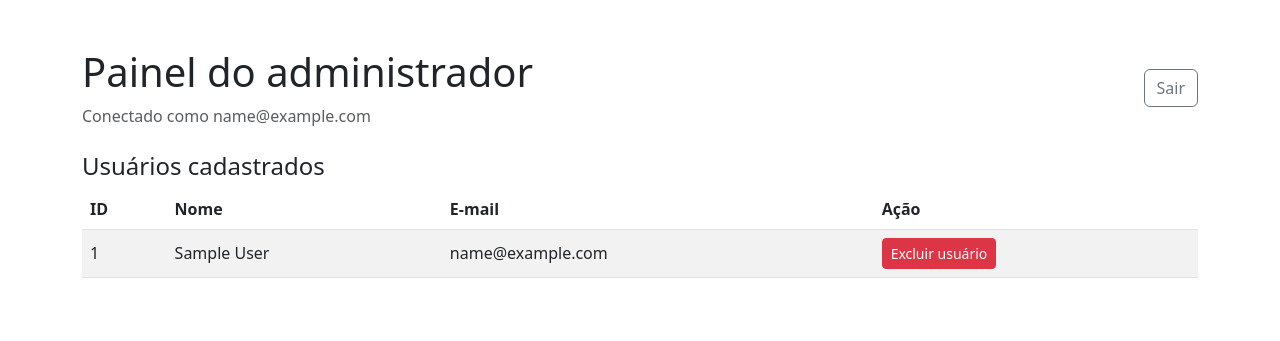
After one commit to luizhenriquesccp/RespiraAi, a Flask app: page /administrador/painel in a window 1280 px wide. The commit adds this page. Shown: the top 341 px of the page. Run offline with Flask 3, Linux system fonts and the light colour scheme; the visitor is signed in with stand-in values (Sample User, id 1); parts of the project's set-up code (start-up, migrations or seed data) failed here and were passed over.

Commit message:
Criar tipo de usuario ADM
Usuario adm criado

```diff
--- a/app/routes.py
+++ b/app/routes.py
@@ -404,9 +404,11 @@ def login_administrador():
             erro="E-mail ou senha incorretos.",
         )
 
-    # Sessão própria, separada da sessão de usuário comum.
+    # Limpa eventual sessão de usuário comum: os acessos ficam separados.
+    session.pop("usuario", None)
     session["administrador"] = administrador.email
-    return redirect(url_for("index"))
+
+    return redirect(url_for("painel_administrador"))
 
 
 @app.route("/administrador/cadastro", methods=["GET", "POST"])
@@ -450,5 +452,59 @@ def cadastro_administrador():
             erro="Não foi possível cadastrar o administrador.",
         )
 
-    flash("Cadastro de administrador realizado. Faça login.")
+    flash("Cadastro realizado. Entre com seu e-mail e senha.")
     return redirect(url_for("login_administrador"))
+
+
+@app.route("/administrador/painel")
+def painel_administrador():
+    if not session.get("administrador"):
+        return redirect(url_for("login_administrador"))
+
+    usuarios = db.session.scalars(
+        select(Usuario).order_by(Usuario.id.asc())
+    ).all()
+
+    return render_template(
+        "painel_administrador.html",
+        usuarios=usuarios,
+        administrador=session["administrador"],
+    )
+
+
+@app.route("/administrador/usuario/<int:id>/excluir", methods=["POST"])
+def excluir_usuario(id):
+    if not session.get("administrador"):
+        return redirect(url_for("login_administrador"))
+
+    usuario = db.session.get(Usuario, id)
+
+    if not usuario:
+        flash("Usuário não encontrado.")
+        return redirect(url_for("painel_administrador"))
+
+    try:
+        # Remove primeiro as práticas ligadas ao usuário, para evitar
+        # violação da chave estrangeira.
+        praticas = db.session.scalars(
+            select(Pratica).where(Pratica.id_usuario == usuario.id)
+        ).all()
+
+        for pratica in praticas:
+            db.session.delete(pratica)
+
+        db.session.delete(usuario)
+        db.session.commit()
+        flash("Usuário e seus registros de prática foram excluídos.")
+    except SQLAlchemyError:
+        db.session.rollback()
+        app.logger.exception("Erro ao excluir usuário")
+        flash("Não foi possível excluir o usuário.")
+
+    return redirect(url_for("painel_administrador"))
+
+
+@app.route("/administrador/logout")
+def logout_administrador():
+    session.pop("administrador", None)
+    return redirect(url_for("login_administrador"))
--- a/app/templates/login.html
+++ b/app/templates/login.html
@@ -24,7 +24,7 @@
       {% endif %}
     </form>
     <p class="cadastro mb-0">Não tem conta? <a href="{{ url_for('cadastro') }}" class="text-warning fw-bold text-decoration-none">Cadastre-se</a></p>
-    <p class="mt-3 mb-0"> <a href="{{ url_for('login_administrador') }}" class="btn btn-outline-dark">Entrar como administrador</a> </p>
+    <p class="mt-3 mb-0"> <a href="{{ url_for('login_administrador') }}" class="btn btn-warning mt-3">Entrar como administrador</a> </p>
   </div>
   <script src="https://cdn.jsdelivr.net/npm/bootstrap@5.3.0/dist/js/bootstrap.bundle.min.js"></script>
 </body>
--- /dev/null
+++ b/app/templates/painel_administrador.html
@@ -0,0 +1,83 @@
+<!DOCTYPE html>
+<html lang="pt-BR">
+<head>
+  <meta charset="UTF-8">
+  <meta name="viewport" content="width=device-width, initial-scale=1.0">
+  <title>Painel do administrador - RespiraAi</title>
+  <link
+    href="https://cdn.jsdelivr.net/npm/bootstrap@5.3.0/dist/css/bootstrap.min.css"
+    rel="stylesheet"
+  >
+</head>
+<body>
+  <main class="container py-5">
+    <div class="d-flex justify-content-between align-items-center mb-4">
+      <div>
+        <h1>Painel do administrador</h1>
+        <p class="text-muted mb-0">
+          Conectado como {{ administrador }}
+        </p>
+      </div>
+
+      <a
+        href="{{ url_for('logout_administrador') }}"
+        class="btn btn-outline-secondary"
+      >
+        Sair
+      </a>
+    </div>
+
+    {% with mensagens = get_flashed_messages() %}
+      {% if mensagens %}
+        {% for mensagem in mensagens %}
+          <div class="alert alert-info">{{ mensagem }}</div>
+        {% endfor %}
+      {% endif %}
+    {% endwith %}
+
+    <h2 class="h4">Usuários cadastrados</h2>
+
+    {% if usuarios %}
+      <div class="table-responsive">
+        <table class="table table-striped align-middle">
+          <thead>
+            <tr>
+              <th>ID</th>
+              <th>Nome</th>
+              <th>E-mail</th>
+              <th>Ação</th>
+            </tr>
+          </thead>
+          <tbody>
+            {% for usuario in usuarios %}
+              <tr>
+                <td>{{ usuario.id }}</td>
+                <td>{{ usuario.nome }}</td>
+                <td>{{ usuario.email }}</td>
+                <td>
+                  <form
+                    method="POST"
+                    action="{{ url_for('excluir_usuario', id=usuario.id) }}"
+                    onsubmit="return confirm('Tem certeza que deseja excluir este usuário e suas práticas?');"
+                  >
+                    <input
+                      type="hidden"
+                      name="csrf_token"
+                      value="{{ csrf_token() }}"
+                    >
+                    <button type="submit" class="btn btn-danger btn-sm">
+                      Excluir usuário
+                    </button>
+                  </form>
+                </td>
+              </tr>
+            {% endfor %}
+          </tbody>
+        </table>
+      </div>
+    {% else %}
+      <p>Não há usuários cadastrados.</p>
+    {% endif %}
+  </main>
+</body>
+</html>
```
Also changed, not shown: app/templates/cadastro_administrador.html (renamed from app/templates/cadrasto_administrador.html, +6 -14 lines), app/templates/login_administrador.html (+8 -16 lines).
